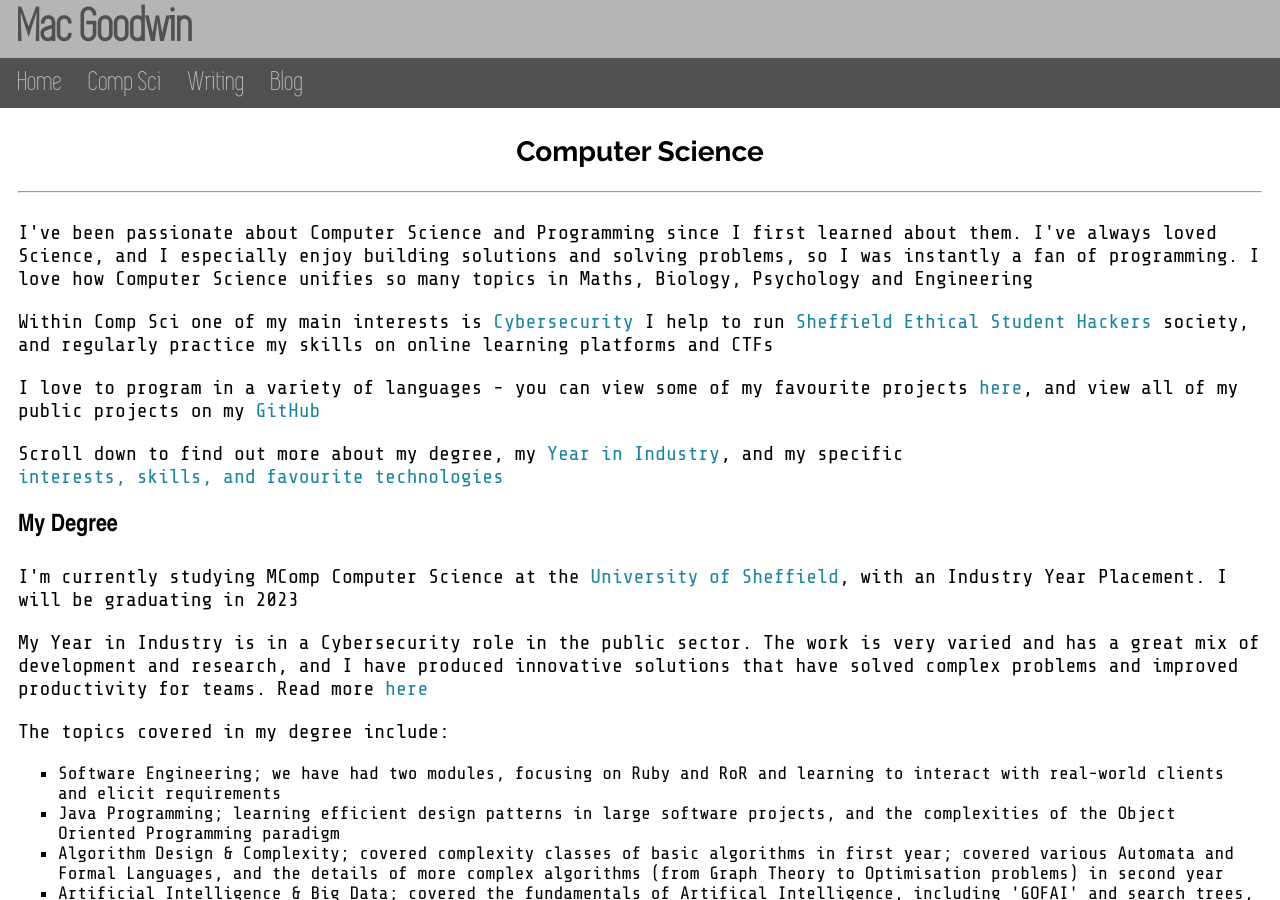
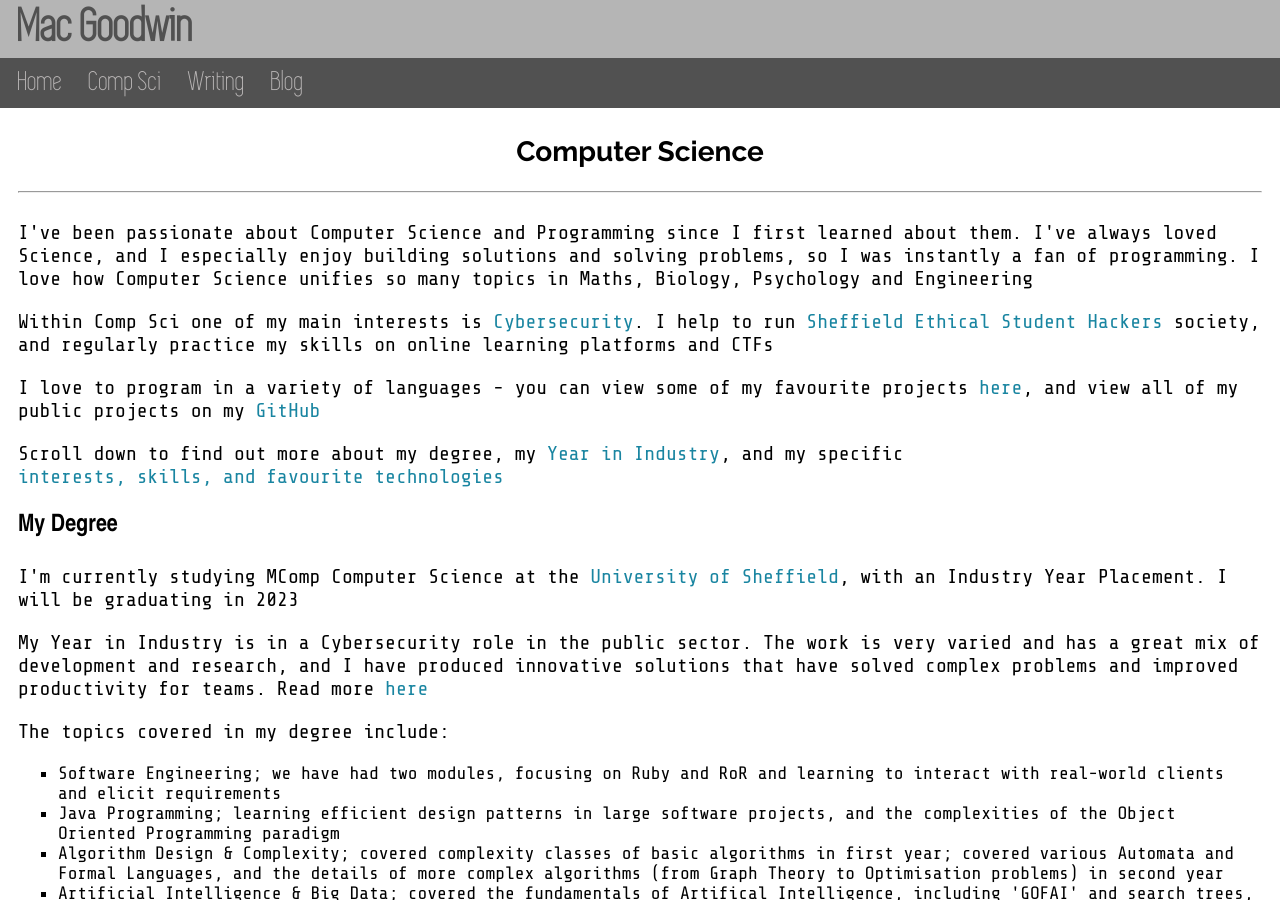
Before and after one commit to Twigonometry/mac-goodwin.com, a Jekyll site: the page built from mac-goodwin/compsci/index.html, in a window 1280 px wide and 900 px high. Built offline with Jekyll 4.4.1, drawn with Linux system fonts in a browser that asks for light colours; some web fonts are replaced.

Commit message:
Damn typo

```diff
--- a/mac-goodwin/compsci/index.html
+++ b/mac-goodwin/compsci/index.html
@@ -16,7 +16,7 @@ custom_font: https://fonts.googleapis.com/css2?family=Share+Tech+Mono&display=sw
 
         <p>I've been passionate about Computer Science and Programming since I first learned about them. I've always loved Science, and I especially enjoy building solutions and solving problems, so I was instantly a fan of programming. I love how Computer Science unifies so many topics in Maths, Biology, Psychology and Engineering</p>
 
-        <p>Within Comp Sci one of my main interests is <a href="/compsci/cybersecurity">Cybersecurity</a> I help to run <a href="https://shefesh.com">Sheffield Ethical Student Hackers</a> society, and regularly practice my skills on online learning platforms and CTFs</p>
+        <p>Within Comp Sci one of my main interests is <a href="/compsci/cybersecurity">Cybersecurity</a>. I help to run <a href="https://shefesh.com">Sheffield Ethical Student Hackers</a> society, and regularly practice my skills on online learning platforms and CTFs</p>
 
         <p>I love to program in a variety of languages - you can view some of my favourite projects <a href="#showcases">here</a>, and view all of my public projects on my <a href="https://github.com/Twigonometry">GitHub</a></p>
 
```
